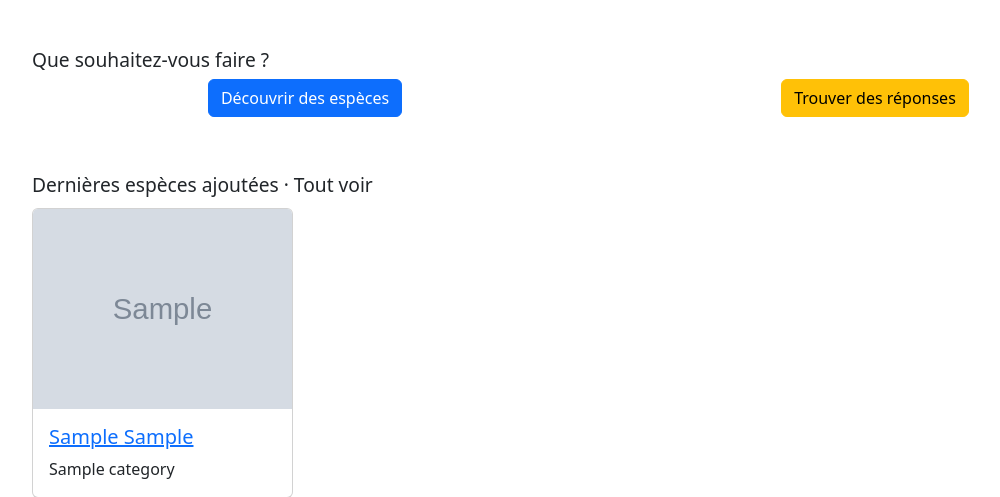
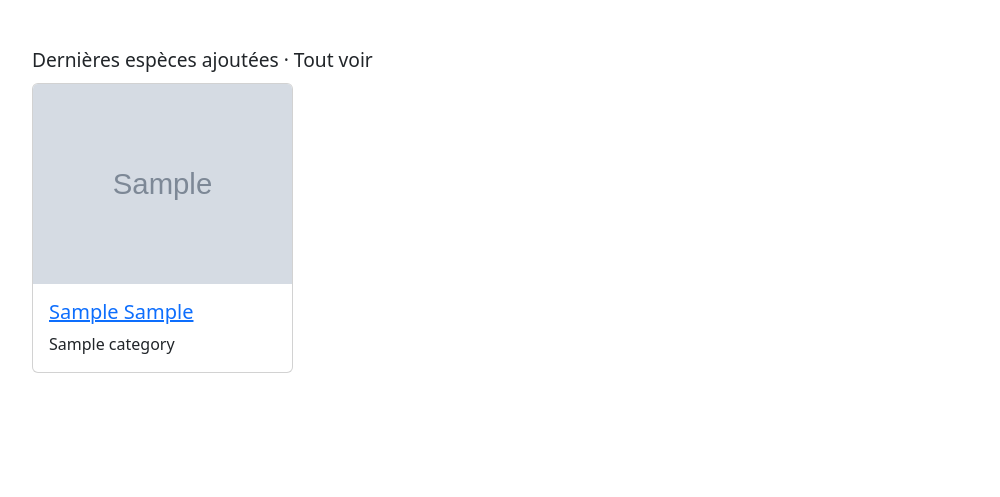
Before and after one commit to yannickberthoud/TerrarioPedia, a Django app: page / in a window 1280 px wide. Shown: the part 73-570 px from the top of the page, without its empty margins (50-1050 px from the left). Run offline with Django 4.2, Linux system fonts and the light colour scheme; tables that the repository leaves empty hold one stand-in row (values such as "Sample post"); grey boxes marked "Sample" are stand-in pictures; some libraries are stand-ins or nearby versions.

Commit message:
edit home

```diff
--- a/templates/terrariopedia/home.html
+++ b/templates/terrariopedia/home.html
@@ -4,7 +4,7 @@
 
 {% block content %}
 {% if cards %}
-<h2>Que souhaitez-vous faire ?</h2>
+<!--<h2>Que souhaitez-vous faire ?</h2>
 <div class="row text-center">
     <div class="col">
         <h3><a href="{% url 'card-list' %}" class="btn btn-primary" title="TerrarioPedia - Discover species">Découvrir des espèces</a></h3>
@@ -12,7 +12,7 @@
     <div class="col">
         <h3><a href="{% url 'faq-list' %}" class="btn btn-warning"  title="TerrarioPedia - Find answer">Trouver des réponses</a></h3>
     </div>
-</div>
+</div>-->
 <h2 class="mt-5">Dernières espèces ajoutées · <span class="fw-lighter"><a href="{% url 'card-category-list' 'serpents' %}" class="text-body text-decoration-none" title="TerrarioPedia - Fiche de maintiens de serpents">Tout voir</a></span></h2>
     <div class="row">
         {% for card in cards %}
```
